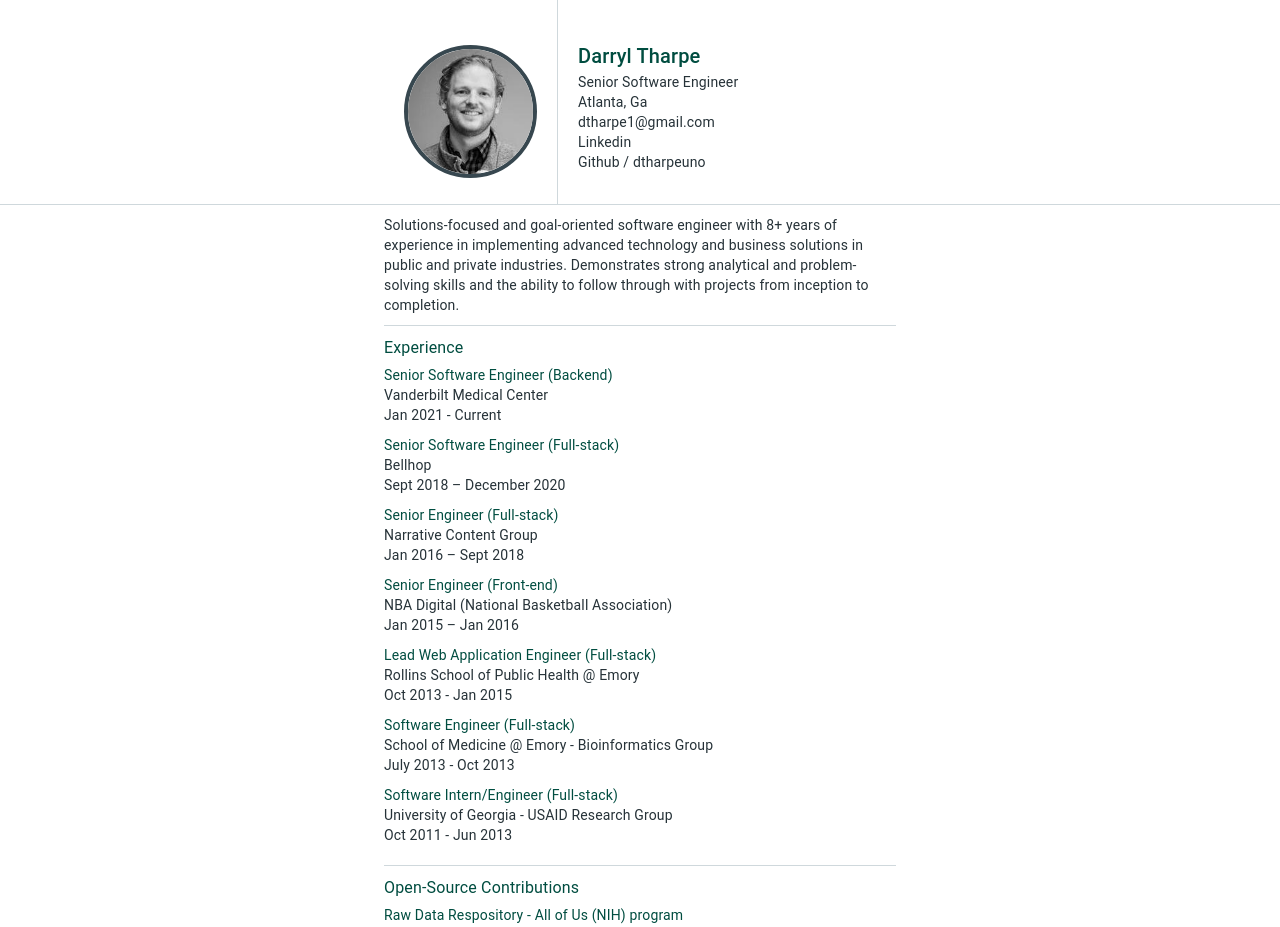
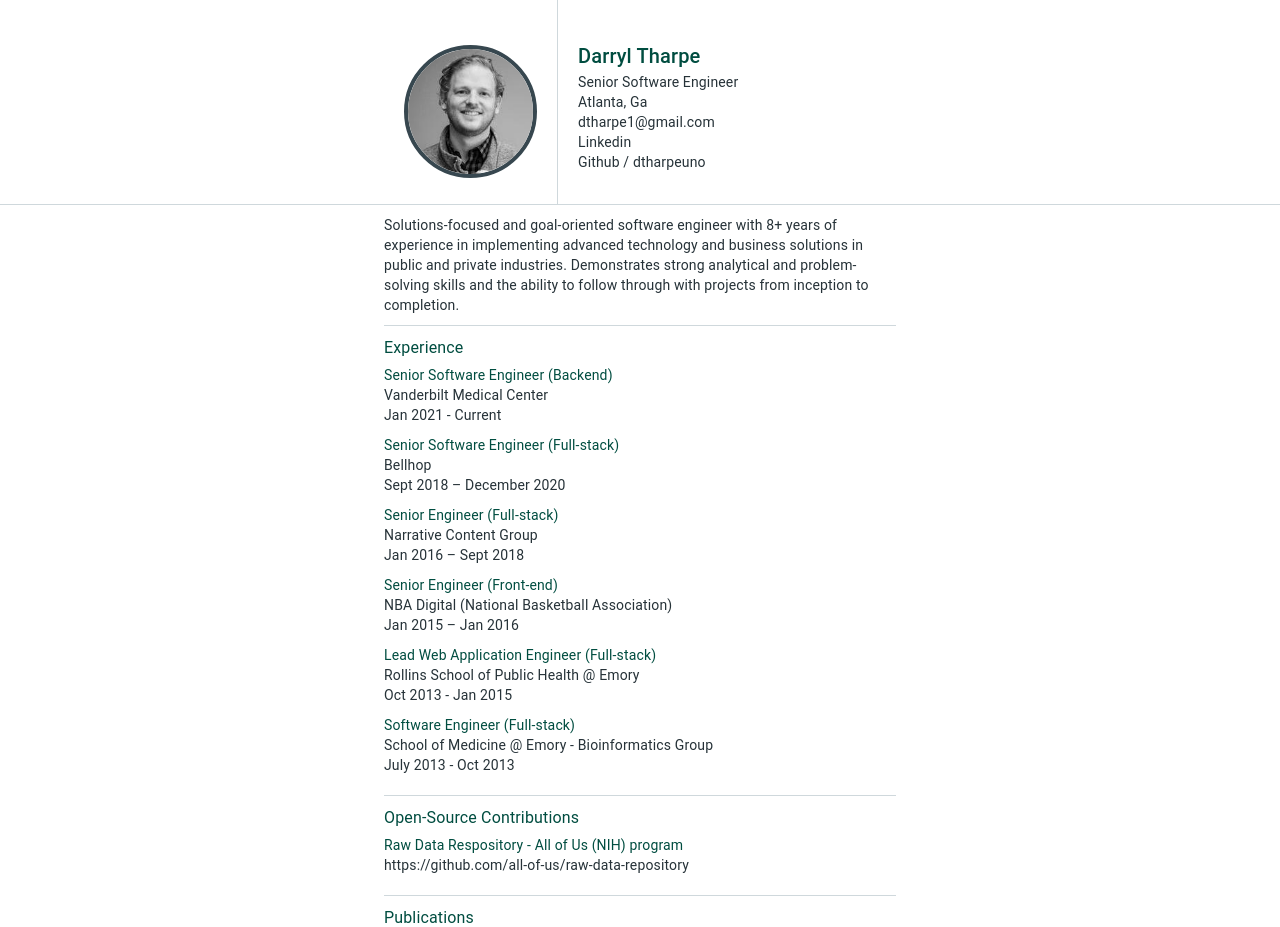
Before and after one commit to dtharpeuno/dtharpeuno.github.io, a React (Create React App) app in the folder my-app/: page / in a window 1280 px wide. Shown: the top 927 px of the page. Built offline with nearby package versions, Linux system fonts and the light colour scheme.

Commit message:
add comment

```diff
--- a/my-app/src/components/resume/Summary.js
+++ b/my-app/src/components/resume/Summary.js
@@ -49,11 +49,11 @@ const experienceList = [
     'place': 'School of Medicine @ Emory - Bioinformatics Group',
     'time': 'July 2013 - Oct 2013'
   },
-  {
-    'title': 'Software Intern/Engineer (Full-stack)',
-    'place': 'University of Georgia - USAID Research Group',
-    'time': ' Oct 2011 - Jun 2013'
-  },
+  // {
+  //   'title': 'Software Intern/Engineer (Full-stack)',
+  //   'place': 'University of Georgia - USAID Research Group',
+  //   'time': ' Oct 2011 - Jun 2013'
+  // },
   ];
 
 const openSourceContribList = [
```
